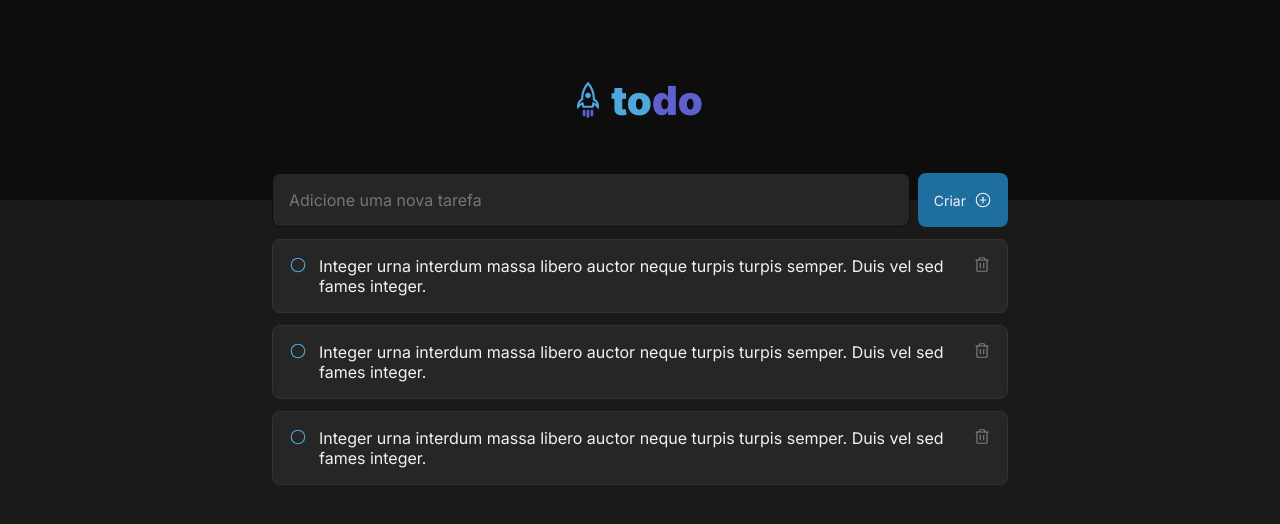
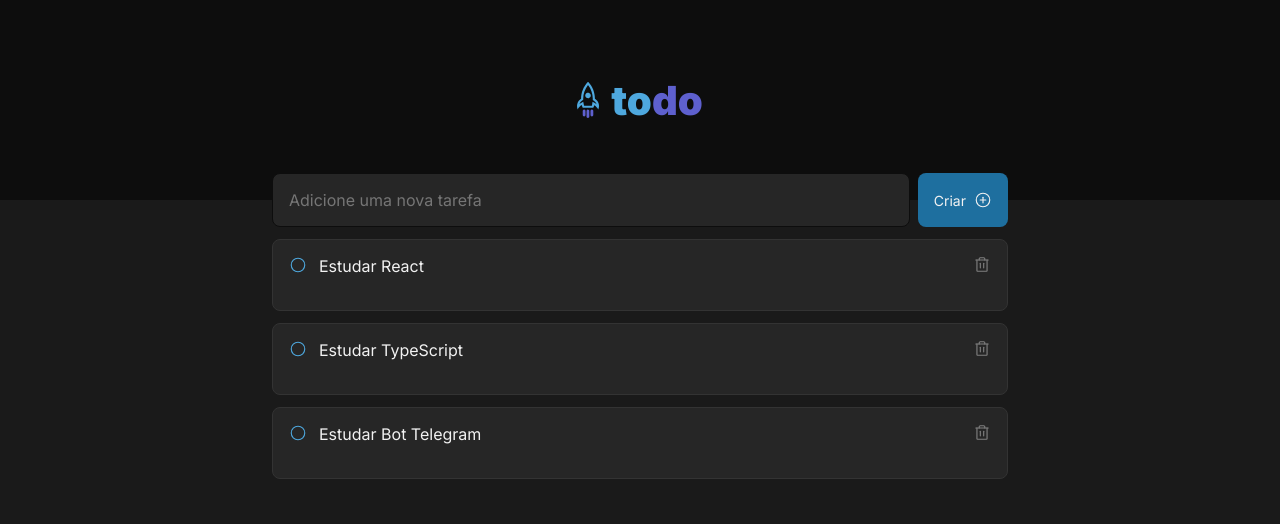
Before and after one commit to ivangeier/desafio-01-react-ts, a React (Vite) app: page / in a window 1280 px wide. Shown: the top 524 px of the page. Built offline with nearby package versions, Linux system fonts and the light colour scheme.

Commit message:
🔨 Upgrade code and organization - dynamic fields

```diff
--- a/src/components/TodoItem.module.css
+++ b/src/components/TodoItem.module.css
@@ -28,4 +28,5 @@
 
 .delete:hover {
    color: var(--danger);
+   cursor: pointer;
 }
--- a/src/components/TodoItem.tsx
+++ b/src/components/TodoItem.tsx
@@ -1,16 +1,21 @@
 import { Circle, Trash } from 'phosphor-react';
 import styles from './TodoItem.module.css';
 
-export function TodoItem() {
+export function TodoItem({ task, isDone, id, onDeleteTask }: any) {
+
+   function handleDeleteTask() {
+      onDeleteTask(id)
+   }
+
    return (
       <div className={styles.wrapper}>
          <div>
             <Circle size={18} className={styles.circle} />
          </div>
          <div className={styles.task}>
-            Integer urna interdum massa libero auctor neque turpis turpis semper. Duis vel sed fames integer.
+            {task}
          </div>
-         <div>
+         <div onClick={handleDeleteTask}>
             <Trash size={18} className={styles.delete} />
          </div>
       </div>
```
